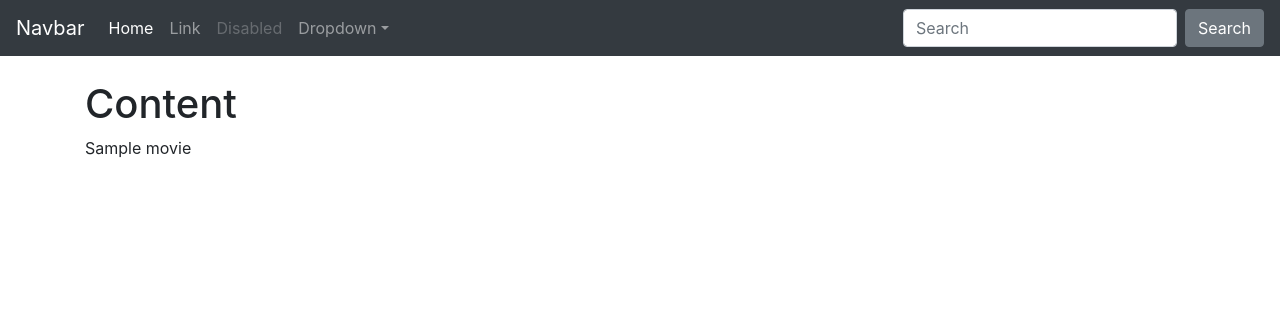
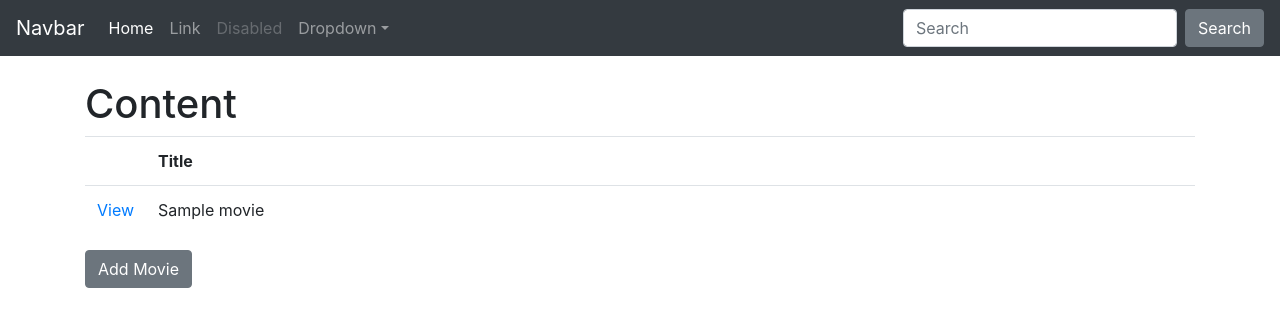
Before and after one commit to majormunky/MovieRecommender, a Django app: template home/templates/home/index.html in a window 1280 px wide. Shown: the top 327 px of the page. Run offline with Django 3.2, Linux system fonts and the light colour scheme; the template is opened without the code that fills it: most values are stand-ins (such as "Sample title", 1, 10 or a date in 2020); some libraries are stand-ins or nearby versions.

Commit message:
Spruced up homepage

```diff
--- a/home/templates/home/index.html
+++ b/home/templates/home/index.html
@@ -4,9 +4,19 @@
 
 {% block content %}
 <h1>Content</h1>
-{% for movie in movie_list %}
-<p>{{movie.title}}</p>
-{% endfor %}
+    <table class="table">
+        <tr>
+            <th style="width: 1%">&nbsp;</th>
+            <th>Title</th>
+        </tr>
+    {% for movie in movie_list %}
+        <tr>
+            <td><a href="#">View</a>
+            <td>{{movie.title}}</td>
+        </tr>
+    {% endfor %}
+    </table>
+    <p><button class="btn btn-secondary" id="add_movie">Add Movie</button></p>
 {% endblock %}
 
 {% block page_styles %}
```
